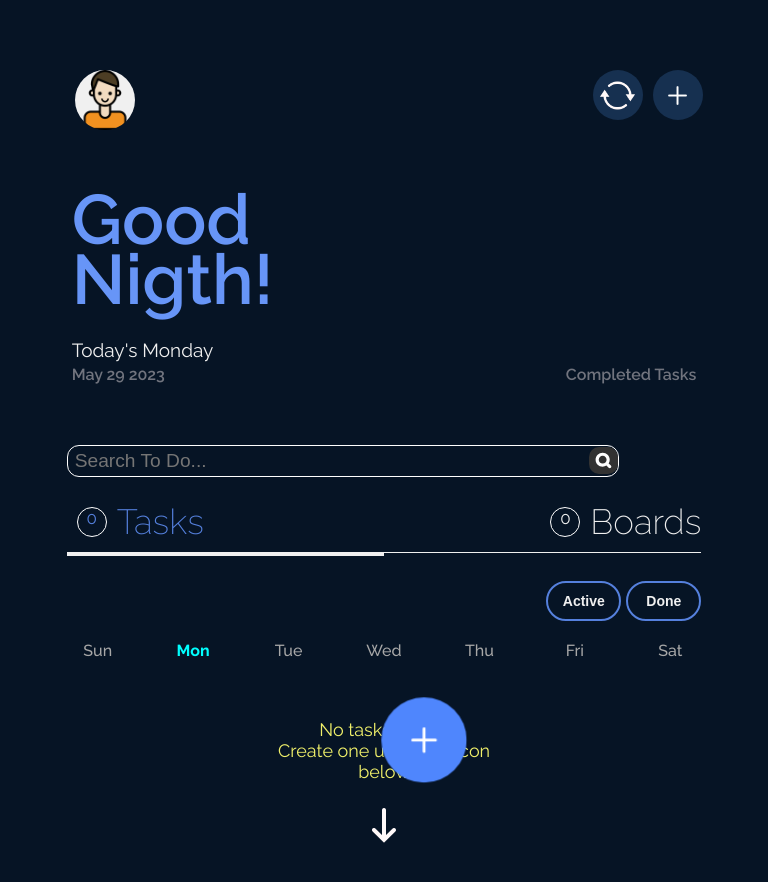
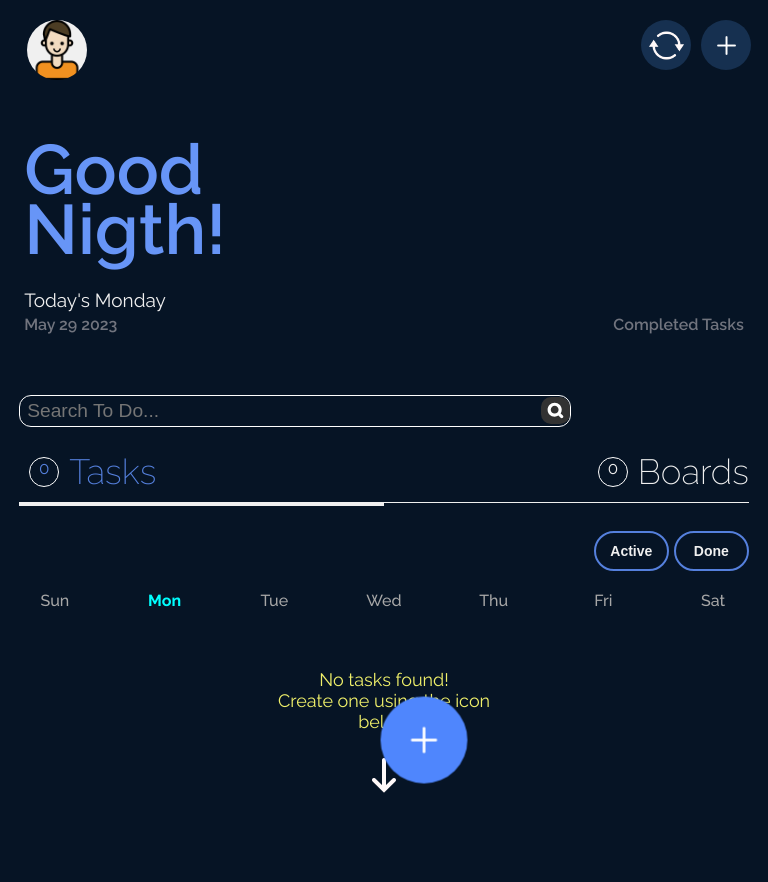
Before and after one commit to murciaue4/TodoList_ReactJS, a React (Vite) app: page / in a window 768 px wide. Shown: the top 882 px of the page. Built offline with nearby package versions, Linux system fonts and the light colour scheme.

Commit message:
ensayo actualizar retoque post produccion

```diff
--- a/index.css
+++ b/index.css
@@ -1,5 +1,5 @@
 body{
-    margin: 20px;
+    margin: 0px;
     padding: 0;
     box-sizing: border-box;
     font-family: 'Raleway', sans-serif;
@@ -8,7 +8,7 @@ body{
 }
 @media (max-width: 767px) {
     body{
-        margin: 0;
+        margin: 0px;
         padding: 0;
         box-sizing: border-box;
         font-family: 'Raleway', sans-serif;
@@ -19,8 +19,8 @@ body{
 
 @media (min-width: 768px) and (max-width: 1023px) {
     body{
-        margin: 50px;
-        padding: 0;
+        margin: 0px;
+        padding: 0px;
         box-sizing: border-box;
         font-family: 'Raleway', sans-serif;
         background:  #061425
```
